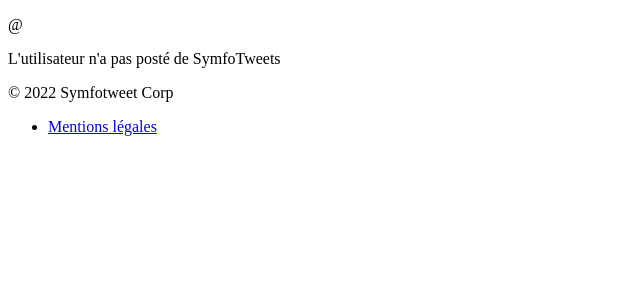
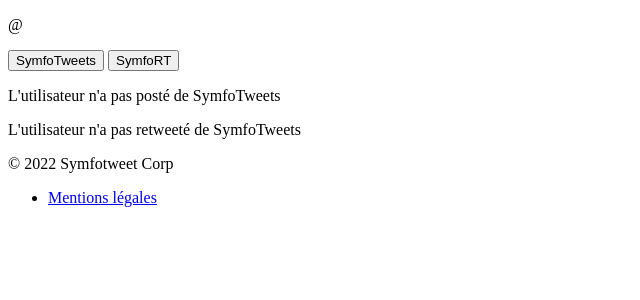
Before and after one commit to LilianMignogna/SymfoTweet-DMII, a Symfony app: template templates/home/profile.html.twig in a window 1280 px wide. Shown: the part 94-394 px from the top of the page, without its empty margins (0-640 px from the left). Run offline with Twig, Linux system fonts and the light colour scheme; the template is opened without the code that fills it, so the values that code supplies are empty; some libraries are stand-ins or nearby versions.

Commit message:
Profile RT

```diff
--- a/assets/app.js
+++ b/assets/app.js
@@ -29,11 +29,7 @@ if(rtbutton){
 
             fetch('/symfotweets/rt/'+elementId)
                 .then(function(response) {
-                    if(response.ok) {
-                        response.blob().then(function(myBlob) {
-                          console.log(myBlob);
-                        });
-                      }
+                    element.innerHTML = "Fait";
                 })
         })
     });
--- a/templates/home/profile.html.twig
+++ b/templates/home/profile.html.twig
@@ -28,14 +28,19 @@
         </div>
         <p class="my-2">{{ symfotweetos.biography }}</p>
     </div>
+    <div class="col-3 mx-auto d-flex justify-content-between">
+        <button class="btn btn-primary" type="button" data-bs-toggle="collapse" data-bs-target="#symfotweets" aria-expanded="true" aria-controls="symfotweets">SymfoTweets</button>
+        <button class="btn btn-primary" type="button" data-bs-toggle="collapse" data-bs-target="#symfort" aria-expanded="false" aria-controls="symfort">SymfoRT</button>
+    </div>
+    <div class="col-6 p-4 mx-auto accordion-collapse collapse show" id="symfotweets">
         {% if symfotweetos.symfotweets is empty %}
-        <div class="card col-6 p-4 mx-auto my-3">
+            <div class="card p-4 mx-auto my-3">
                 <p>L'utilisateur n'a pas posté de SymfoTweets</p>
             </div>
         {% else %}
             {% for symfotweet in symfotweetos.symfotweets %}
-            <div class="card col-6 p-4 mx-auto my-3">
-                <div class="d-flex align-items-center mb-3 justify-content-between">
+                <div class="card p-4 mx-auto my-3">
+                    <div class="d-flex align-items-center mb-3 justify-content-between ">
                         <a class="d-flex align-items-center text-decoration-none text-dark" href="/symfotweetos/{{ symfotweet.symfotweetos.id }}">
                             <div class="bg-primary rounded-circle p-4"></div>
                             <div class="d-flex flex-column">
@@ -57,7 +62,58 @@
                         </div>
                     </div>
                     <p class="my-0">{{ symfotweet.text }}</p>
+                    <div class="d-flex justify-content-between border-top mt-3 p-2">
+                        {% set countRT = 0 %}
+                        {% for symfoRT in symfotweet.symfoRTs %}
+                            {% set countRT = countRT + 1 %}
+                        {% endfor %}
+                        <div class="RTButton text-center" data-id="{{ symfotweet.id }}">{{ countRT }} SymfoRT</div>
+                        <div class="LikeButton text-center" data-id="{{ symfotweet.id }}">0 SymfoLike</div>
+                    </div>
                 </div>
             {% endfor %}
         {% endif %}
+    </div>
+    <div class="col-6 p-4 mx-auto accordion-collapse collapse" id="symfort">
+        {% if symfotweetos.symfoRTs is empty %}
+            <div class="card p-4 mx-auto my-3">
+                <p>L'utilisateur n'a pas retweeté de SymfoTweets</p>
+            </div>
+        {% else %}
+            {% for symfotweet in symfotweetos.symfoRTs %}
+                <div class="card p-4 mx-auto my-3">
+                    <div class="d-flex align-items-center mb-3 justify-content-between ">
+                        <a class="d-flex align-items-center text-decoration-none text-dark" href="/symfotweetos/{{ symfotweet.symfotweetos.id }}">
+                            <div class="bg-primary rounded-circle p-4"></div>
+                            <div class="d-flex flex-column">
+                                <p class="my-0 ms-2 fw-bold">{{ symfotweet.symfotweets.symfotweetos.name }}<span class="fw-normal"> - {{ symfotweet.symfotweets.postdate|date('j M ') }}</span></p>
+                                <p class="my-0 ms-2">@{{ symfotweet.symfotweets.symfotweetos.username }}</p>
+                            </div>
+                        </a>
+                        <div>
+                            <div class="nav-item dropdown">
+                                <a class="nav-link dropdown-toggle" href="#" id="navbarDropdown" role="button" data-bs-toggle="dropdown" aria-expanded="false"></a>
+                                {% if is_granted('IS_AUTHENTICATED_FULLY') and (is_granted('ROLE_ADMIN') or app.user.id == symfotweetos.id) %}
+                                    <ul class="dropdown-menu dropdown-menu-end" aria-labelledby="navbarDropdown">
+                                        <li>
+                                            <a class="dropdown-item text-danger" href="/symfotweets/delete/{{ symfotweet.id }}">Supprimer le symfotweet</a>
+                                        </li>
+                                    </ul>
+                                {% endif %}
+                            </div>
+                        </div>
+                    </div>
+                    <p class="my-0">{{ symfotweet.symfotweets.text }}</p>
+                    <div class="d-flex justify-content-between border-top mt-3 p-2">
+                        {% set countRT = 0 %}
+                        {% for symfoRT in symfotweet.symfotweets.symfoRTs %}
+                            {% set countRT = countRT + 1 %}
+                        {% endfor %}
+                        <div class="RTButton text-center" data-id="{{ symfotweet.symfotweets.id }}">{{ countRT }} SymfoRT</div>
+                        <div class="LikeButton text-center" data-id="{{ symfotweet.symfotweets.id }}">0 SymfoLike</div>
+                    </div>
+                </div>
+            {% endfor %}
+        {% endif %}
+    </div>
 {% endblock %}
--- a/templates/symfotweets/listing.html.twig
+++ b/templates/symfotweets/listing.html.twig
@@ -35,6 +35,7 @@
                     {% set countRT = countRT + 1 %}
                 {% endfor %}
                 <div class="RTButton text-center" data-id="{{ symfotweet.id }}">{{ countRT }} SymfoRT</div>
+                <div class="LikeButton text-center" data-id="{{ symfotweet.id }}">0 SymfoLike</div>
             </div>
         </div>
     {# </a> #}
```
Lines whose indentation alone changed are shown as unchanged.
